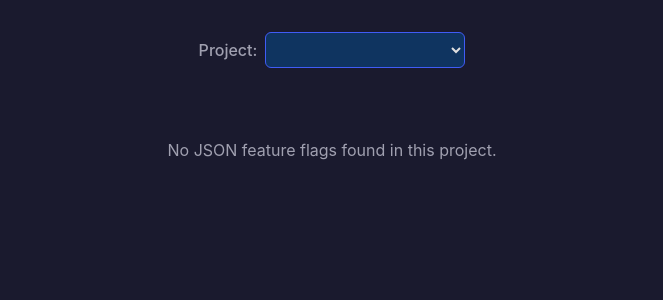
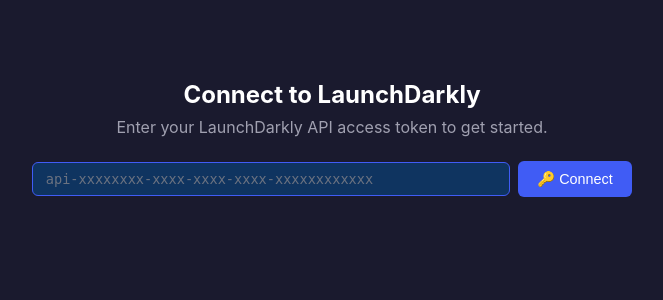
Before and after one commit to bradbunce/launchdarkly-json-flag-utility, a FastAPI app: page / in a window 1280 px wide. Shown: the part 71-371 px from the top of the page, without its empty margins (308-971 px from the left). Run offline with FastAPI, Linux system fonts and the light colour scheme; data that the repository does not hold is empty; some libraries are stand-ins or nearby versions.

Commit message:
Store API token in browser localStorage
- No .env required for the web UI — token entered in browser
- Token persists in localStorage across sessions
- Disconnect button clears localStorage and shows login prompt
- Invalid tokens show error and re-prompt
- Masked token display (api-84e0...4104) when connected

```diff
--- a/web/app.py
+++ b/web/app.py
@@ -112,10 +112,77 @@
     )
 
 
+@app.post("/connect", response_class=HTMLResponse)
+async def connect(request: Request):
+    """Connect with an API token (from localStorage or user input)."""
+    global current_project_key
+    form = await request.form()
+    api_key = form.get("api_key", "").strip()
+
+    if not api_key:
+        return HTMLResponse(
+            "<div class='token-prompt'><p class='error'>API key cannot be empty</p></div>"
+        )
+
+    # Update the client with the provided key
+    flag_client.api_key = api_key
+    flag_client.headers = {"Authorization": api_key, "Content-Type": "application/json"}
+
+    # Try to load projects
+    try:
+        projects = flag_client.get_projects()
+    except Exception:
+        return HTMLResponse(
+            "<div class='token-prompt'>"
+            "<h2>Connect to LaunchDarkly</h2>"
+            "<p class='error'>Invalid API key. Please try again.</p>"
+            "<form hx-post='/connect' hx-target='#app-container' hx-swap='innerHTML'>"
+            "<div class='token-input-group'>"
+            "<input type='password' name='api_key' placeholder='api-xxxxxxxx-xxxx-xxxx-xxxx-xxxxxxxxxxxx' class='token-input' required>"
+            "<button type='submit' class='btn btn-primary'>🔑 Connect</button>"
+            "</div></form></div>"
+        )
+
+    # Reset project and load flags
+    current_project_key = None
+    if projects:
+        current_project_key = projects[0].get("key")
+
+    json_flags = get_json_flags(current_project_key) if current_project_key else []
+
+    api_key_display = (
+        api_key[:8] + "..." + api_key[-4:] if len(api_key) > 12 else api_key
+    )
+
+    return templates.TemplateResponse(
+        request,
+        "partials/app_content.html",
+        {
+            "flags": json_flags,
+            "project_key": current_project_key,
+            "projects": projects,
+            "api_key_display": api_key_display,
+        },
+    )
+
+
 @app.get("/load", response_class=HTMLResponse)
 async def load_app(request: Request):
-    """Load projects and flags asynchronously after the page renders."""
+    """Load projects and flags (fallback for .env token)."""
     global current_project_key
+
+    if not flag_client.api_key:
+        return HTMLResponse(
+            "<div class='token-prompt'>"
+            "<h2>Connect to LaunchDarkly</h2>"
+            "<p>Enter your LaunchDarkly API access token to get started.</p>"
+            "<form hx-post='/connect' hx-target='#app-container' hx-swap='innerHTML'>"
+            "<div class='token-input-group'>"
+            "<input type='password' name='api_key' placeholder='api-xxxxxxxx-xxxx-xxxx-xxxx-xxxxxxxxxxxx' class='token-input' required>"
+            "<button type='submit' class='btn btn-primary'>🔑 Connect</button>"
+            "</div></form></div>"
+        )
+
     projects = flag_client.get_projects()
 
     # If no default project key is set, use the first project
@@ -123,6 +190,13 @@
         current_project_key = projects[0].get("key")
 
     json_flags = get_json_flags(current_project_key) if current_project_key else []
+
+    # Mask the API key for display
+    api_key = flag_client.api_key or ""
+    api_key_display = (
+        api_key[:8] + "..." + api_key[-4:] if len(api_key) > 12 else api_key
+    )
+
     return templates.TemplateResponse(
         request,
         "partials/app_content.html",
@@ -130,6 +204,7 @@
             "flags": json_flags,
             "project_key": current_project_key,
             "projects": projects,
+            "api_key_display": api_key_display,
         },
     )
 
@@ -143,6 +218,12 @@
     current_project_key = new_project
     projects = flag_client.get_projects()
     json_flags = get_json_flags(current_project_key)
+
+    api_key = flag_client.api_key or ""
+    api_key_display = (
+        api_key[:8] + "..." + api_key[-4:] if len(api_key) > 12 else api_key
+    )
+
     return templates.TemplateResponse(
         request,
         "partials/app_content.html",
@@ -150,6 +231,7 @@
             "flags": json_flags,
             "project_key": current_project_key,
             "projects": projects,
+            "api_key_display": api_key_display,
         },
     )
 
--- a/web/static/style.css
+++ b/web/static/style.css
@@ -331,3 +331,73 @@
 .toolbar-center {
     justify-content: center;
 }
+
+.token-bar {
+    margin-bottom: 1.5rem;
+    padding: 1rem;
+    background: #16213e;
+    border-radius: 8px;
+    border: 1px solid #0f3460;
+}
+
+.token-input-group {
+    display: flex;
+    align-items: center;
+    gap: 0.5rem;
+}
+
+.token-input-group label {
+    font-weight: 500;
+    color: #a0a0b0;
+    white-space: nowrap;
+}
+
+.token-input {
+    flex: 1;
+    background: #0f3460;
+    color: #e0e0e0;
+    border: 1px solid #405cf5;
+    border-radius: 6px;
+    padding: 0.5rem 0.8rem;
+    font-family: "SF Mono", "Fira Code", monospace;
+    font-size: 0.85rem;
+}
+
+.token-input:focus {
+    outline: none;
+    border-color: #7c3aed;
+    box-shadow: 0 0 0 2px rgba(124, 58, 237, 0.2);
+}
+
+.token-input::placeholder {
+    color: #6b7280;
+}
+
+.token-prompt {
+    text-align: center;
+    padding: 3rem 2rem;
+}
+
+.token-prompt h2 {
+    color: #fff;
+    margin-bottom: 0.5rem;
+}
+
+.token-prompt p {
+    color: #a0a0b0;
+    margin-bottom: 1.5rem;
+}
+
+.token-prompt .token-input-group {
+    justify-content: center;
+    max-width: 600px;
+    margin: 0 auto;
+}
+
+.token-display {
+    background: #0f3460;
+    padding: 0.4rem 0.8rem;
+    border-radius: 4px;
+    font-size: 0.85rem;
+    color: #a0c4ff;
+}
--- a/web/templates/dashboard.html
+++ b/web/templates/dashboard.html
@@ -15,13 +15,60 @@
     </header>
 
     <main>
-        <div id="app-container" hx-get="/load" hx-trigger="load" hx-swap="innerHTML">
+        <div id="app-container">
             <div class="loading-state">
                 <div class="spinner"></div>
-                <p>Loading projects and flags from LaunchDarkly...</p>
+                <p>Loading...</p>
             </div>
         </div>
     </main>
+
+    <script>
+        document.addEventListener('DOMContentLoaded', function () {
+            const savedToken = localStorage.getItem('ld_api_key');
+            if (savedToken) {
+                // Load with saved token
+                htmx.ajax('POST', '/connect', {
+                    target: '#app-container',
+                    swap: 'innerHTML',
+                    values: { api_key: savedToken }
+                });
+            } else {
+                // Show token input form
+                document.getElementById('app-container').innerHTML = `
+                    <div class="token-prompt">
+                        <h2>Connect to LaunchDarkly</h2>
+                        <p>Enter your LaunchDarkly API access token to get started.</p>
+                        <form hx-post="/connect" hx-target="#app-container" hx-swap="innerHTML">
+                            <div class="token-input-group">
+                                <input type="password" name="api_key" placeholder="api-xxxxxxxx-xxxx-xxxx-xxxx-xxxxxxxxxxxx" class="token-input" required>
+                                <button type="submit" class="btn btn-primary">🔑 Connect</button>
+                            </div>
+                        </form>
+                    </div>
+                `;
+                htmx.process(document.getElementById('app-container'));
+            }
+        });
+
+        // Save token to localStorage on successful connect
+        document.body.addEventListener('htmx:afterRequest', function (event) {
+            if (event.detail.pathInfo.requestPath === '/connect' && event.detail.successful) {
+                const formData = event.detail.requestConfig.parameters;
+                if (formData && formData.api_key) {
+                    localStorage.setItem('ld_api_key', formData.api_key);
+                }
+            }
+        });
+
+        // Handle disconnect — clear localStorage and reload
+        document.body.addEventListener('click', function (event) {
+            if (event.target.id === 'disconnect-btn') {
+                localStorage.removeItem('ld_api_key');
+                location.reload();
+            }
+        });
+    </script>
 </body>
 
 </html>
--- a/web/templates/partials/app_content.html
+++ b/web/templates/partials/app_content.html
@@ -1,3 +1,11 @@
+<div class="token-bar">
+    <div class="token-input-group">
+        <label>API Token:</label>
+        <code class="token-display">{{ api_key_display }}</code>
+        <button id="disconnect-btn" class="btn btn-cancel">🚪 Disconnect</button>
+    </div>
+</div>
+
 <div class="toolbar {{ 'toolbar-center' if not flags else '' }}">
     <div class="project-selector">
         <label for="project-select">Project:</label>
```
